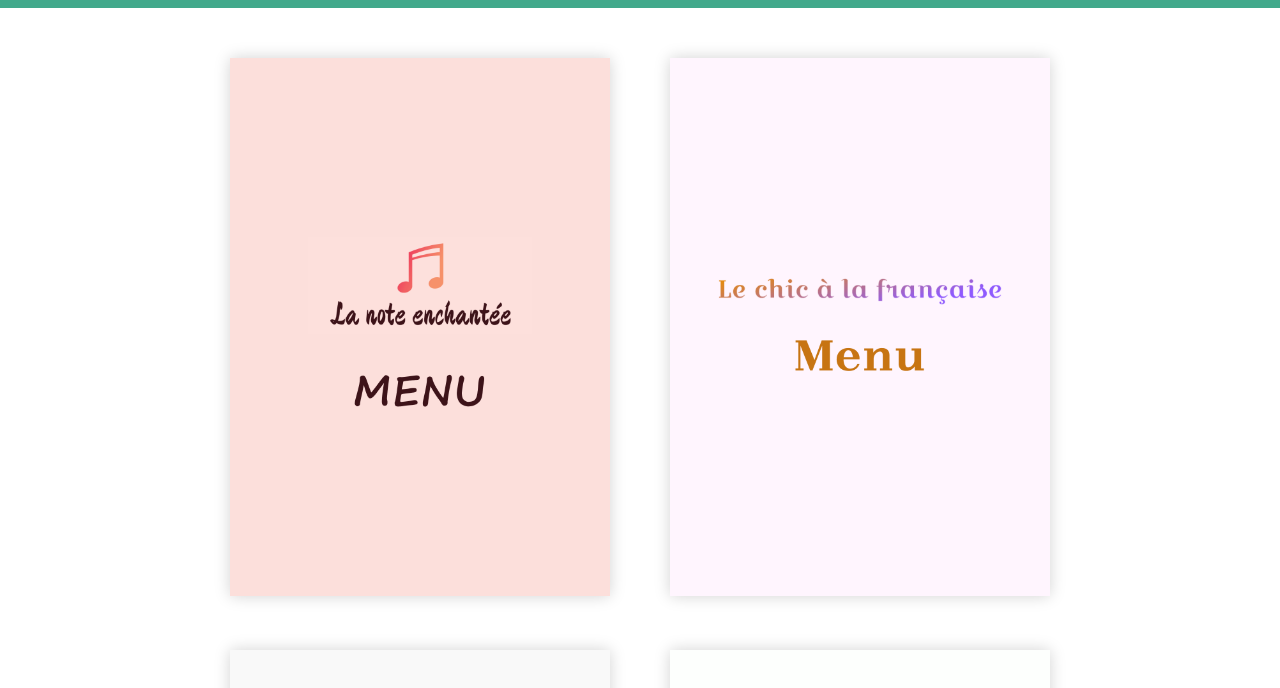
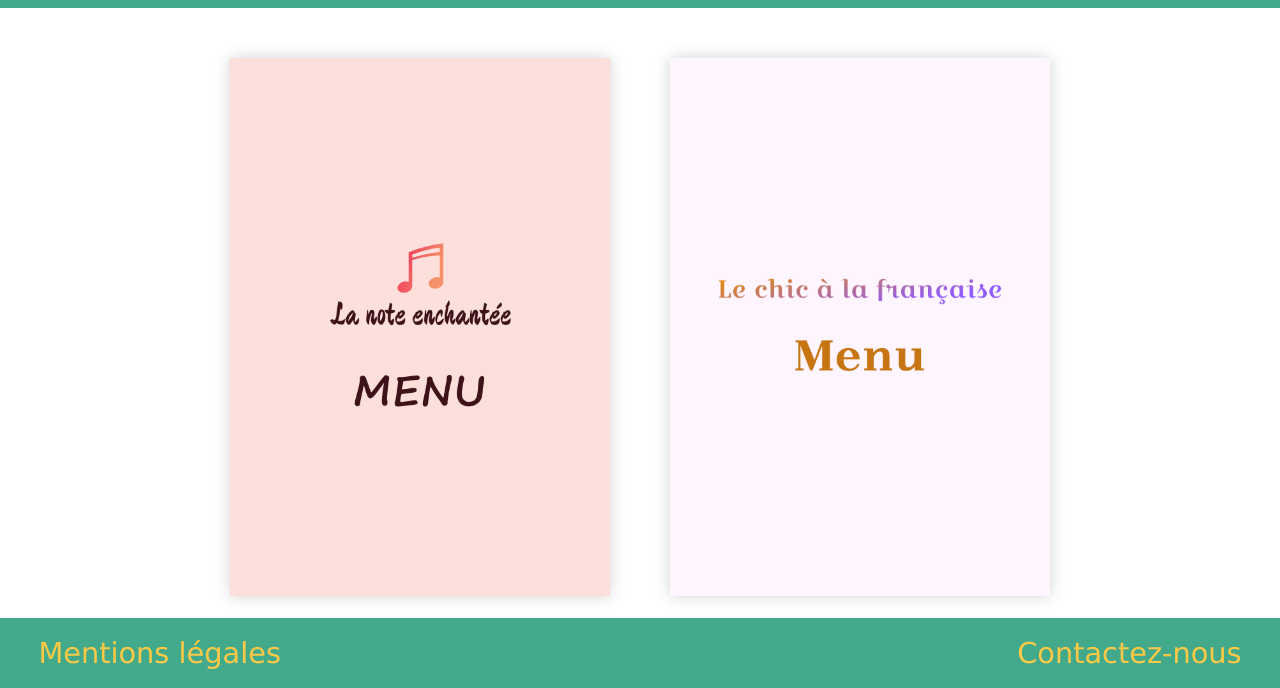
Before and after one commit to michelre/claudia-p3, a website: page index.html in a window 1280 px wide. Shown: the part 112-800 px from the top of the page. Drawn offline with Linux system fonts and the light colour scheme.

Commit message:
Added footer in CSS

```diff
--- a/index.html
+++ b/index.html
@@ -32,11 +32,12 @@
                     <div>Prochainement</div>
                 </div>
             </div>
+
             <footer>
-                <div class="button_wiggle">
+                <div class="button_wiggle btn_left">
                     <a href="">Mentions légales</a>
                 </div>
-                <div class="button_wiggle">
+                <div class="button_wiggle btn_right" >
                     <a href="">Contactez-nous</a>
                 </div>
             </footer>
--- a/style.css
+++ b/style.css
@@ -54,5 +54,34 @@ header {
   font-family: Verdana, Geneva, Tahoma, sans-serif;
   font-size: 2rem;
   color:#FCC946;
-  margin: 50px 0px;
+  margin: 50px 0px 120px 0px;
 }
+
+/* Footer  */
+footer {
+  width: 100%;
+  height: 70px;
+  background-color: #42A98B;
+  display: flex;
+  /* justify-content: center; */
+  align-items: center;
+  position: fixed;
+  bottom: 0;
+}
+
+footer a {
+  font-family: Verdana, Geneva, Tahoma, sans-serif;
+  font-size: 1.8rem;
+  color:#FCC946;
+  text-decoration: none;
+}
+
+.btn_left {
+  margin-left: 3%;
+  margin-right: auto;
+}
+
+.btn_right {
+  margin-right: 3%;
+  margin-left: auto;
+}
```
